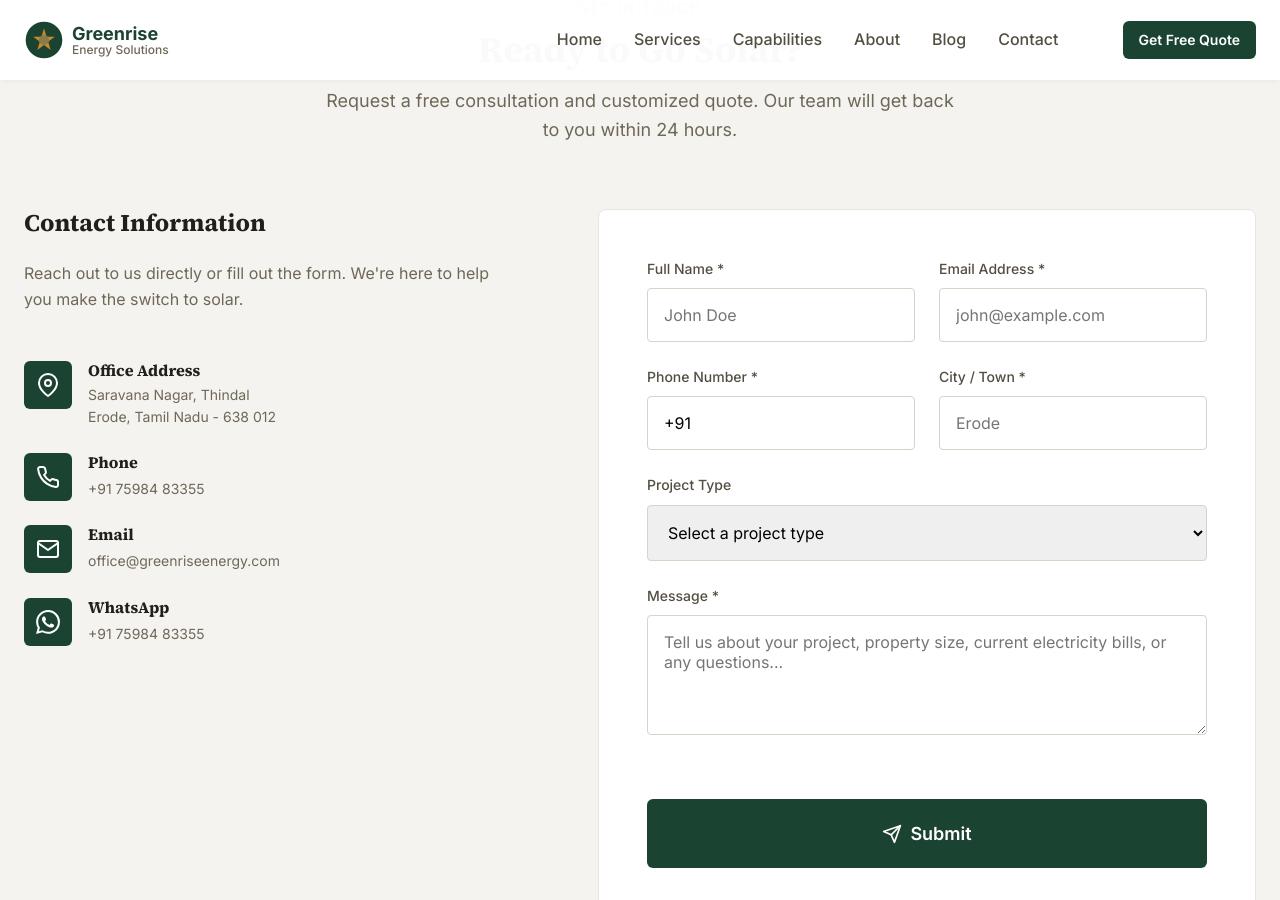
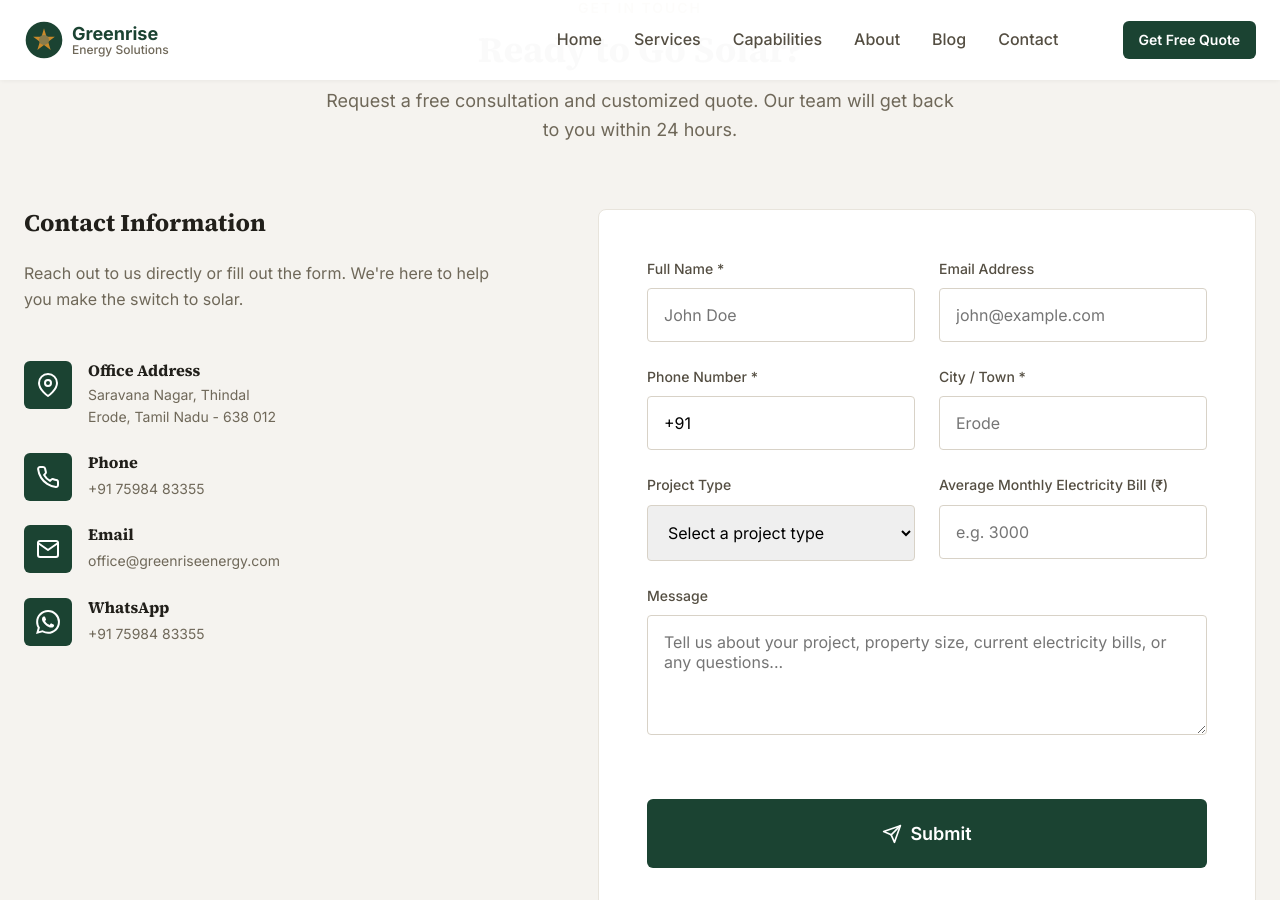
Before and after one commit to nbkarthi/greenriseenergy, a Jekyll site: the page built from index.html, in a window 1280 px wide and 900 px high, scrolled down 7540 px. Built offline with Jekyll 4.4.1, drawn with Linux system fonts in a browser that asks for light colours.

Commit message:
add monthly bill field, make only name/phone/city required

```diff
--- a/index.html
+++ b/index.html
@@ -723,8 +723,8 @@
                   <input type="text" id="name" name="name" placeholder="John Doe" required aria-required="true">
                 </div>
                 <div class="form-group">
-                  <label for="email">Email Address <span aria-hidden="true">*</span></label>
-                  <input type="email" id="email" name="email" placeholder="john@example.com" required aria-required="true">
+                  <label for="email">Email Address</label>
+                  <input type="email" id="email" name="email" placeholder="john@example.com">
                 </div>
               </div>
 
@@ -739,6 +739,7 @@
                 </div>
               </div>
 
+              <div class="form-row">
                 <div class="form-group">
                   <label for="project-type">Project Type</label>
                   <select id="project-type" name="project-type">
@@ -752,10 +753,15 @@
                     <option value="Retail Distribution">Retail Distribution</option>
                   </select>
                 </div>
+                <div class="form-group">
+                  <label for="monthly-bill">Average Monthly Electricity Bill (₹)</label>
+                  <input type="number" id="monthly-bill" name="monthly-bill" placeholder="e.g. 3000" min="0" step="1" inputmode="numeric">
+                </div>
+              </div>
 
               <div class="form-group">
-                <label for="message">Message <span aria-hidden="true">*</span></label>
-                <textarea id="message" name="message" placeholder="Tell us about your project, property size, current electricity bills, or any questions..." required aria-required="true"></textarea>
+                <label for="message">Message</label>
+                <textarea id="message" name="message" placeholder="Tell us about your project, property size, current electricity bills, or any questions..."></textarea>
               </div>
 
               <div class="cf-turnstile" data-sitekey="0x4AAAAAADrXsJDarvzyJpvB" data-appearance="interaction-only"></div>
--- a/js/script.js
+++ b/js/script.js
@@ -154,12 +154,12 @@
       const formData = new FormData(form);
       const data = Object.fromEntries(formData.entries());
 
-      if (!data.name || !data.email || !data.phone || !data.city || !data.message) {
+      if (!data.name || !data.phone || !data.city) {
         showNotification('Please fill in all required fields.', 'error');
         return;
       }
 
-      if (!isValidEmail(data.email)) {
+      if (data.email && !isValidEmail(data.email)) {
         showNotification('Please enter a valid email address.', 'error');
         return;
       }
@@ -173,10 +173,10 @@
       const payload = {
         name: data.name,
         phone_no: data.phone,
-        bill_amount: null,
+        bill_amount: parseInt(data['monthly-bill'], 10) || null,
         city: data.city,
-        email: data.email,
-        message: data.message,
+        email: data.email || null,
+        message: data.message || null,
         project_type: data['project-type'] || null,
         source: 'website_contact',
         utm_source: utm.get('utm_source') || null,
```
Lines whose indentation alone changed are shown as unchanged.
